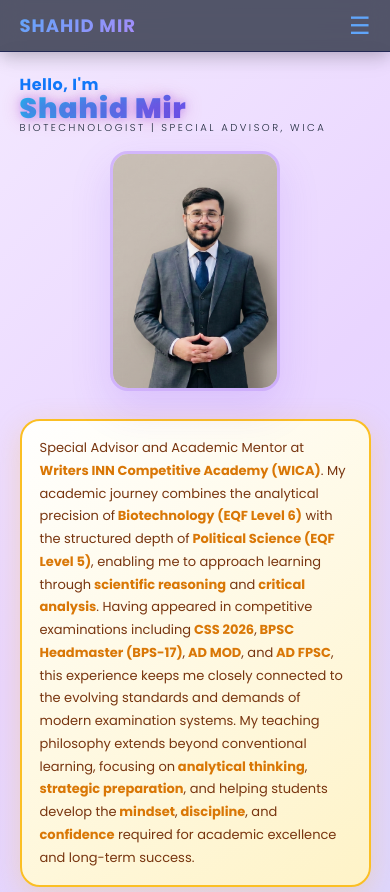
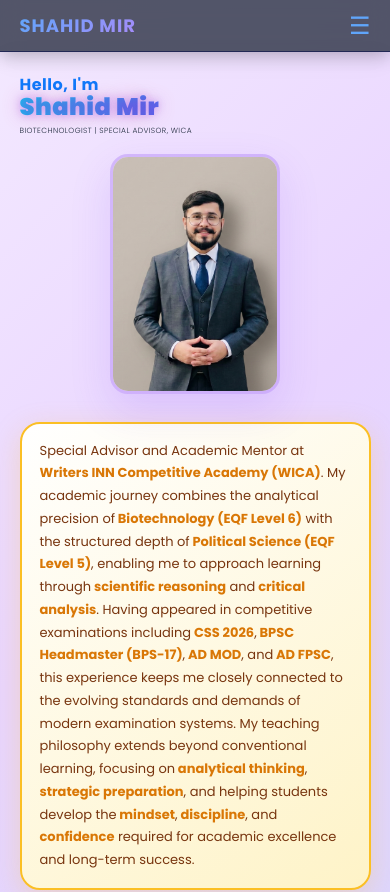
Before and after one commit to waqaryounas1428/client-portfolio, a React (Vite) app: page / in a window 390 px wide. Shown: the top 892 px of the page. Built offline with nearby package versions, Linux system fonts and the light colour scheme.

Commit message:
check code

```diff
--- a/src/components/About.css
+++ b/src/components/About.css
@@ -122,10 +122,17 @@
 
 /* ===== Small Mobile (360px) ===== */
 @media (max-width: 360px) {
-  .about-title { font-size: 22px; }
+  .about-title { font-size: 20px; }
+  .about-subtitle { font-size: 11px; }
   .about-content { grid-template-columns: 1fr; gap: 12px; }
   .about-card { padding: 18px 14px; }
   .about-card h3 { font-size: 14px; }
   .about-card p { font-size: 12px; }
   .about-icon { font-size: 26px; }
 }
+
+/* ===== Extra Small Mobile (320px) ===== */
+@media (max-width: 320px) {
+  .about-title { font-size: 18px; }
+  .about-subtitle { font-size: 10px; }
+}
--- a/src/components/Contact.css
+++ b/src/components/Contact.css
@@ -152,6 +152,9 @@
   animation: titleGradientFlow 6s ease infinite, titleFadeIn 1s ease-out;
   position: relative;
   filter: drop-shadow(0 4px 12px rgba(59, 130, 246, 0.2));
+  word-wrap: break-word;
+  overflow-wrap: break-word;
+  max-width: 100%;
 }
 
 .contact-title::after {
@@ -360,7 +363,10 @@
 @media (min-width: 1400px) {
   .contact-section { padding: 70px 12% 100px; gap: 50px; }
   .contact-bottom { gap: 80px; }
-  .contact-title { font-size: 52px; }
+  .contact-title {
+    font-size: 52px;
+    letter-spacing: -1.2px;
+  }
   .contact-description { font-size: 16px; }
   .contact-image-card { padding: 18px; }
   .contact-image { width: 360px; height: 460px; }
@@ -371,7 +377,10 @@
 @media (max-width: 1024px) {
   .contact-section { padding: 50px 6% 70px; gap: 35px; }
   .contact-bottom { gap: 40px; }
-  .contact-title { font-size: 34px; }
+  .contact-title {
+    font-size: 34px;
+    letter-spacing: -0.8px;
+  }
   .contact-description { font-size: 14px; }
   .contact-image-card { padding: 14px; }
   .contact-image { width: 270px; height: 360px; }
@@ -397,7 +406,12 @@
     width: 100%;
   }
 
-  .contact-title { font-size: 24px; margin-bottom: 16px; }
+  .contact-title {
+    font-size: 24px;
+    margin-bottom: 16px;
+    letter-spacing: -0.5px;
+    line-height: 1.2;
+  }
   .contact-description { font-size: 12px; }
   .contact-description-card { padding: 14px 16px; }
   .contact-info-card { padding: 14px 16px; }
@@ -429,9 +443,10 @@
 
   /* Title and description reduced but same layout */
   .contact-title {
-    font-size: 18px;
-    line-height: 1.2;
+    font-size: 16px;
+    line-height: 1.3;
     margin-bottom: 12px;
+    letter-spacing: -0.3px;
   }
 
   /* Description card reduced */
@@ -496,9 +511,10 @@
 
   /* Extra reduced for small screens */
   .contact-title {
-    font-size: 15px;
-    line-height: 1.2;
+    font-size: 13px;
+    line-height: 1.3;
     margin-bottom: 10px;
+    letter-spacing: -0.2px;
   }
 
   /* Description card extra reduced */
@@ -540,3 +556,14 @@
     margin: 0 auto;
   }
 }
+
+/* ===== Extra Small Mobile (320px) ===== */
+@media (max-width: 320px) {
+  .contact-title {
+    font-size: 12px;
+    letter-spacing: 0;
+  }
+  .contact-description {
+    font-size: 9px;
+  }
+}
--- a/src/components/Expertise.css
+++ b/src/components/Expertise.css
@@ -302,6 +302,14 @@
 /* ===== Small Mobile ===== */
 @media (max-width: 360px) {
 
+  .title {
+    font-size: 20px;
+  }
+
+  .subtitle {
+    font-size: 12px;
+  }
+
   .cards {
     grid-template-columns: repeat(2, 1fr);
     gap: 10px;
@@ -332,7 +340,7 @@
   }
 
   .title {
-    font-size: 20px;
+    font-size: 18px;
   }
 
   .subtitle {
--- a/src/components/Hero.css
+++ b/src/components/Hero.css
@@ -43,6 +43,9 @@
     0 0 20px rgba(219, 39, 119, 0.3);
   background-size: 200% auto;
   animation: textGlow 5s linear infinite;
+  word-wrap: break-word;
+  overflow-wrap: break-word;
+  max-width: 100%;
 }
 
 /* Animation */
@@ -60,6 +63,10 @@
   text-transform: uppercase;
   display: block;
   margin-top: -18px;
+  word-wrap: break-word;
+  overflow-wrap: break-word;
+  max-width: 100%;
+  line-height: 1.4;
 }
 
 /* ===== Layout ===== */
@@ -131,7 +138,7 @@
   #home { padding: 30px 10% 80px; }
   .user-name { font-size: 64px; }
   .hello { font-size: 28px; }
-  .titles { font-size: 18px; }
+  .titles { font-size: 20px; letter-spacing: 1.5px; }
   .intro { font-size: 16px; max-width: 720px; }
   .hero-right img { width: 340px; height: 480px; }
 }
@@ -141,7 +148,11 @@
   #home { padding: 25px 6% 60px; }
   .user-name { font-size: 42px; }
   .hello { font-size: 20px; }
-  .titles { font-size: 13px; letter-spacing: 4px; }
+  .titles {
+    font-size: 13px;
+    letter-spacing: 1.2px;
+    line-height: 1.3;
+  }
   .intro { font-size: 13.5px; padding: 22px 26px; }
   .hero-right img { width: 260px; height: 370px; }
   .content-wrapper { gap: 32px; }
@@ -175,16 +186,30 @@
 
   .user-name { font-size: 36px; letter-spacing: 1px; }
   .hello { font-size: 18px; }
-  .titles { font-size: 12px; letter-spacing: 3px; }
+  .titles {
+    font-size: 11px;
+    letter-spacing: 0.8px;
+    line-height: 1.3;
+    margin-top: -14px;
+  }
   .name-title { margin-bottom: 24px; }
 }
 
 /* ===== Mobile (480px) ===== */
 @media (max-width: 480px) {
   #home { padding: 25px 5% 50px; }
-  .user-name { font-size: 28px; letter-spacing: 1px; }
+  .user-name {
+    font-size: 24px;
+    letter-spacing: 0.5px;
+    line-height: 1.2;
+  }
   .hello { font-size: 16px; }
-  .titles { font-size: 10px; letter-spacing: 2.5px; }
+  .titles {
+    font-size: 7.5px;
+    letter-spacing: 0.4px;
+    line-height: 1.3;
+    margin-top: -12px;
+  }
   .intro { font-size: 13px; padding: 16px 18px; line-height: 1.75; }
   .hero-right img { width: 170px; height: 240px; border-radius: 18px; }
   .name-title { margin-bottom: 18px; }
@@ -192,9 +217,33 @@
 
 /* ===== Small Mobile (360px) ===== */
 @media (max-width: 360px) {
-  .user-name { font-size: 24px; }
+  .user-name {
+    font-size: 18px;
+    letter-spacing: 0.3px;
+    line-height: 1.2;
+  }
   .hello { font-size: 14px; }
-  .titles { font-size: 9px; letter-spacing: 2px; }
+  .titles {
+    font-size: 5.5px;
+    letter-spacing: 0.3px;
+    line-height: 1.3;
+    margin-top: -10px;
+  }
   .intro { font-size: 12px; padding: 14px 16px; }
   .hero-right img { width: 150px; height: 210px; }
 }
+
+/* ===== Extra Small Mobile (320px) ===== */
+@media (max-width: 320px) {
+  .user-name {
+    font-size: 16px;
+    letter-spacing: 0.2px;
+  }
+  .hello { font-size: 12px; }
+  .titles {
+    font-size: 5px;
+    letter-spacing: 0.2px;
+    margin-top: -8px;
+  }
+  .intro { font-size: 11px; padding: 12px 14px; }
+}
--- a/src/components/Research.css
+++ b/src/components/Research.css
@@ -405,7 +405,7 @@
 
 /* ===== Small Mobile (360px) ===== */
 @media (max-width: 360px) {
-  .research-title { font-size: 24px; }
+  .research-title { font-size: 22px; }
   .research-subtitle { font-size: 11px; }
   .research-card {
     min-width: 260px;
@@ -417,3 +417,9 @@
   .research-description { font-size: 12px; }
   .vip-badge { font-size: 10px; padding: 5px 12px; top: 12px; right: 12px; }
 }
+
+/* ===== Extra Small Mobile (320px) ===== */
+@media (max-width: 320px) {
+  .research-title { font-size: 20px; }
+  .research-subtitle { font-size: 10px; }
+}
--- a/src/components/Timeline.css
+++ b/src/components/Timeline.css
@@ -254,7 +254,7 @@
 
 /* ===== Small Mobile (360px) ===== */
 @media (max-width: 360px) {
-  .timeline-title { font-size: 24px; }
+  .timeline-title { font-size: 22px; }
   .timeline-subtitle { font-size: 11px; }
   .timeline-card {
     min-width: 260px;
@@ -264,3 +264,9 @@
   .timeline-card h3 { font-size: 14px; }
   .timeline-card p { font-size: 12px; }
 }
+
+/* ===== Extra Small Mobile (320px) ===== */
+@media (max-width: 320px) {
+  .timeline-title { font-size: 20px; }
+  .timeline-subtitle { font-size: 10px; }
+}
--- a/src/components/Toolkit.css
+++ b/src/components/Toolkit.css
@@ -134,9 +134,16 @@
 
 /* ===== Small Mobile (360px) ===== */
 @media (max-width: 360px) {
-  .tool-title { font-size: 22px; }
+  .tool-title { font-size: 20px; }
+  .tool-subtitle { font-size: 12px; }
   .tool-grid { grid-template-columns: 1fr; gap: 12px; }
   .tool-card { padding: 18px 14px; }
   .tool-card h3 { font-size: 13px; }
   .tools span { font-size: 11px; }
 }
+
+/* ===== Extra Small Mobile (320px) ===== */
+@media (max-width: 320px) {
+  .tool-title { font-size: 18px; }
+  .tool-subtitle { font-size: 11px; }
+}
```
